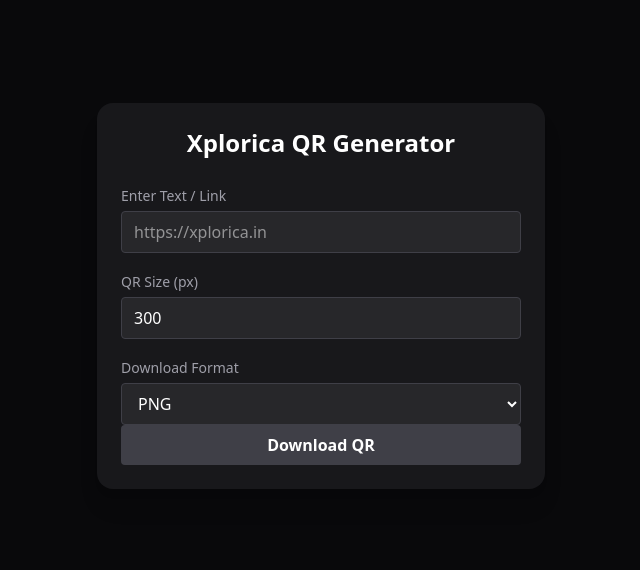
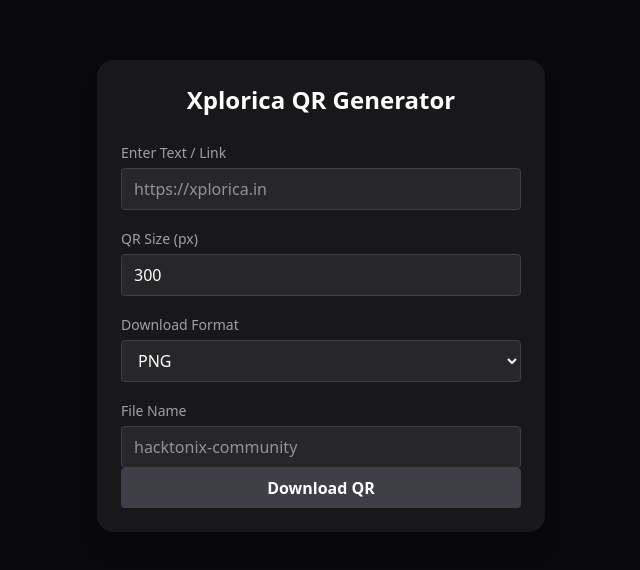
Before and after one commit to dipannitasharma/XplOriCa_QR_Generator, a React (Vite) app: page / in a window 1280 px wide. Shown: the part 104-674 px from the top of the page, without its empty margins (319-959 px from the left). Built offline with nearby package versions, Linux system fonts and the light colour scheme.

Commit message:
added custom file name field in InputForm.jsx and pdated App.jsx

```diff
--- a/src/App.jsx
+++ b/src/App.jsx
@@ -1,5 +1,4 @@
 import { useState, useRef } from "react";
-
 import InputForm from "./components/InputForm";
 import QRPreview from "./components/QRPreview";
 import DownloadButton from "./components/DownloadButton";
--- a/src/components/InputForm.jsx
+++ b/src/components/InputForm.jsx
@@ -5,11 +5,13 @@
   setSize,
   format,
   setFormat,
+  fileName,
+  setFileName,
 }) {
   return (
     <div className="space-y-4">
 
-      {/* Text Input */}
+      {/* Text */}
       <div>
         <label className="text-sm text-zinc-400">
           Enter Text / Link
@@ -20,11 +22,11 @@
           value={text}
           onChange={(e) => setText(e.target.value)}
           placeholder="https://xplorica.in"
-          className="w-full mt-1 px-3 py-2 rounded bg-zinc-800 border border-zinc-700 focus:outline-none focus:border-blue-500"
+          className="w-full mt-1 px-3 py-2 rounded bg-zinc-800 border border-zinc-700"
         />
       </div>
 
-      {/* Size Input */}
+      {/* Size */}
       <div>
         <label className="text-sm text-zinc-400">
           QR Size (px)
@@ -40,7 +42,7 @@
         />
       </div>
 
-      {/* Format Select */}
+      {/* Format */}
       <div>
         <label className="text-sm text-zinc-400">
           Download Format
@@ -56,6 +58,21 @@
         </select>
       </div>
 
+      {/* File Name */}
+      <div>
+        <label className="text-sm text-zinc-400">
+          File Name
+        </label>
+
+        <input
+          type="text"
+          value={fileName}
+          onChange={(e) => setFileName(e.target.value)}
+          placeholder="hacktonix-community"
+          className="w-full mt-1 px-3 py-2 rounded bg-zinc-800 border border-zinc-700"
+        />
+      </div>
+
     </div>
   );
 }
```
